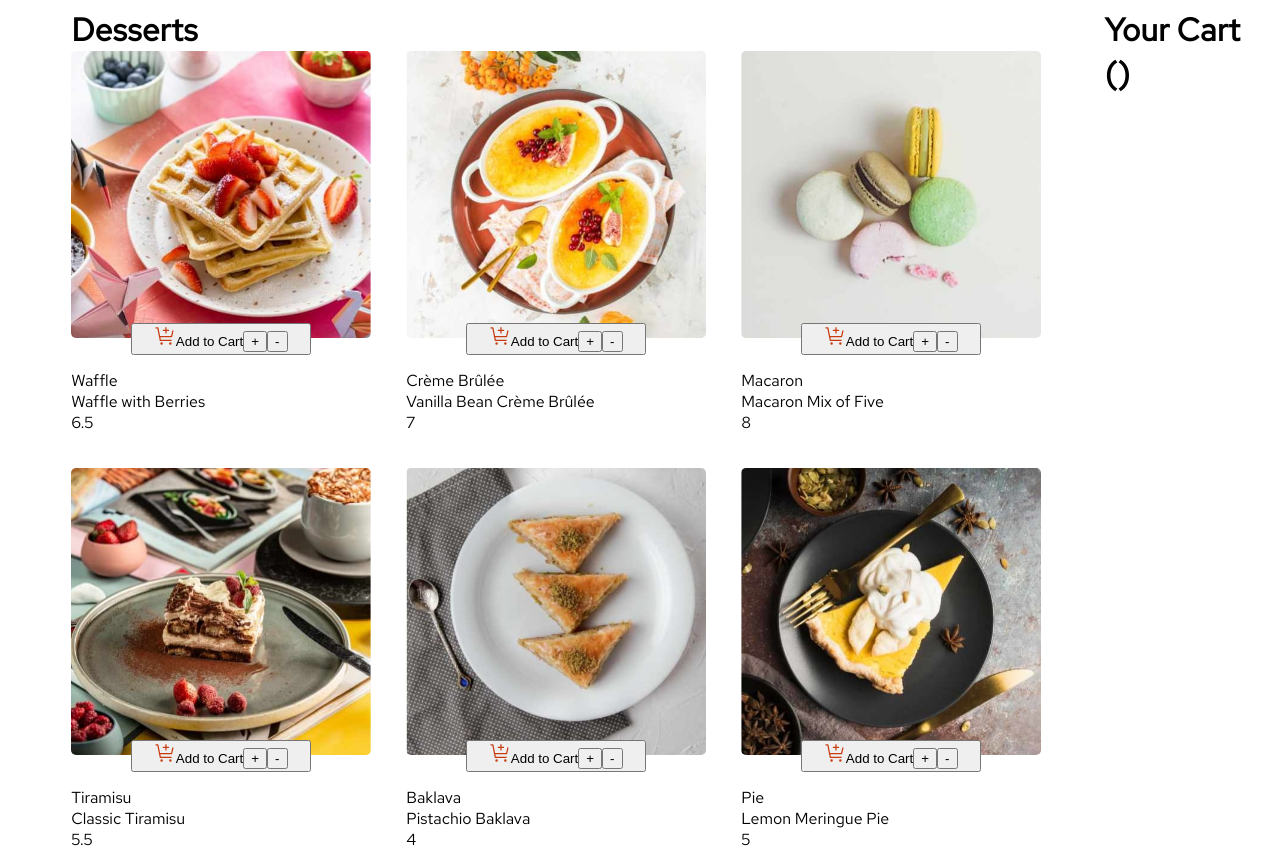
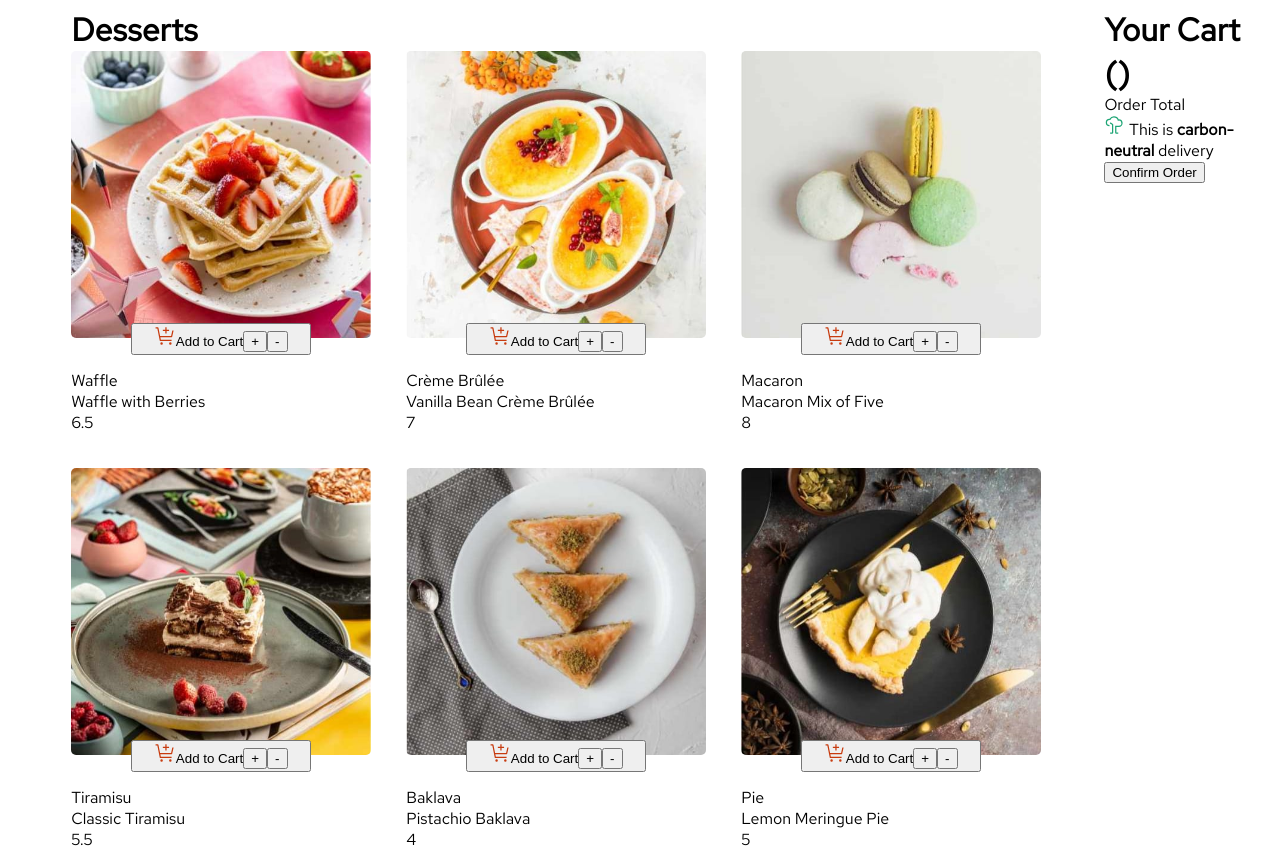
Before and after one commit to azanra/list-with-cart, a plain HTML site: page index.html in a window 1280 px wide. Shown: the top 853 px of the page. Drawn offline with Linux system fonts and the light colour scheme.

Commit message:
Add sidebar element content

```diff
--- a/index.html
+++ b/index.html
@@ -18,6 +18,17 @@
       <div class="sidebar-header">
         <h1>Your Cart (<span class="cart-amount"></span>)</h1>
       </div>
+      <div class="sidebar-cart"></div>
+      <div class="sidebar-total">
+        <p>Order Total <span class="order-amount"></span></p>
+      </div>
+      <div class="sidebar-carbon-container">
+        <img src="./assets/images/icon-carbon-neutral.svg" alt="" />
+        <span>This is <b>carbon-neutral</b> delivery</span>
+      </div>
+      <div class="sidebar-btn-container">
+        <button type="button">Confirm Order</button>
+      </div>
     </div>
   </body>
 </html>
```
